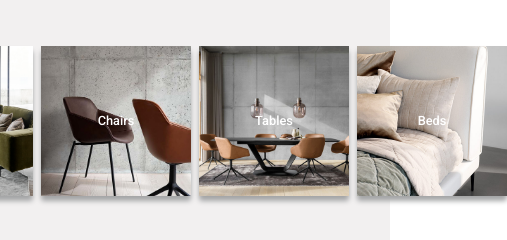
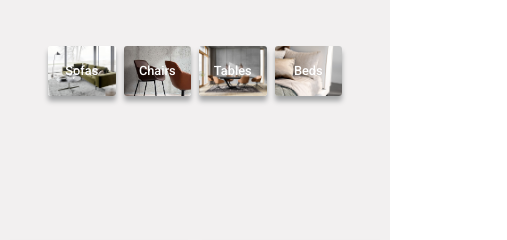
Before and after one commit to IevaZR/ecommerce-store-frontend, a React (Create React App) app: page / in a window 390 px wide. Shown: the part 527-767 px from the top of the page, 507 px wide, since content can reach past the window. Built offline with nearby package versions, Linux system fonts and the light colour scheme.

Commit message:
Filter tsx un css is updated

```diff
--- a/src/Components/Filter/Filter.css
+++ b/src/Components/Filter/Filter.css
@@ -10,5 +10,4 @@
     grid-template-columns: 1fr 1fr 1fr 1fr;
     column-gap: 0.5rem;
     row-gap: 0.5rem;
-    margin-bottom: 1.5rem;
 }
--- a/src/Components/Filter/Filter.tsx
+++ b/src/Components/Filter/Filter.tsx
@@ -10,7 +10,8 @@ import FilterSofas from '../../Assets/FilterSofas.jpeg'
 // @ts-ignore
 import FilterTables from '../../Assets/FilterTables.jpeg'
 
-const Filter = () => {
+
+const Filter: React.FC = () => {
   return (
     <div className="FilterWrapper">
       <div className="Filter">
--- a/src/Components/FilterItem/FilterItem.css
+++ b/src/Components/FilterItem/FilterItem.css
@@ -1,5 +1,5 @@
 .FilterItemWrapper {
-    width: 150px;
+    min-width: 150px;
     height: 150px;
     background-color: white;
     box-shadow: 0px 5px 5px #a4a5a6;
@@ -13,10 +13,16 @@
     font-size: 0.8rem;
     font-weight: 300;
 }
+.FilterItemWrapper:hover {
+    cursor: pointer;
+    border: 1px solid #323030;
+    box-shadow: rgba(0, 0, 0, 0.35) 0px 5px 15px;
+}
 .FilterItemImage {
     height: 100%;
     width: 100%;
     object-fit: cover;
+    border-radius: 3px;
 }
 .FilterItemName {
     width: 100%;
@@ -26,3 +32,11 @@
     font-size: 0.8rem;
     font-weight: 500;
 }
+
+@media screen and (max-width: 470px) {
+    .FilterItemWrapper {
+        min-width: 50px;
+        height: 50px;
+        font-size: 0.2rem;
+    }
+}
--- a/src/Components/FilterItem/FilterItem.tsx
+++ b/src/Components/FilterItem/FilterItem.tsx
@@ -1,13 +1,13 @@
 import React from 'react'
 import "../FilterItem/FilterItem.css"
 
-const FilterItem = (props) => {
+const FilterItem = ({ filterName, filterBackgroundImage }) => {
   return (
     <div className="FilterItemWrapper">
-        <img className="FilterItemImage" src={props.filterBackgroundImage} alt={props.filterName}></img>
-        <h2 className="FilterItemName">{props.filterName}</h2>
+        <img className="FilterItemImage" src={filterBackgroundImage} alt={filterName}></img>
+        <h2 className="FilterItemName">{filterName}</h2>
     </div>
   )
 }
 
-export default FilterItem
+export default FilterItem;
--- a/src/Components/ProductCard/ProductCard.tsx
+++ b/src/Components/ProductCard/ProductCard.tsx
@@ -6,7 +6,7 @@ interface ProductCardProps {
 }
 
 const ProductCard = ({productList}: ProductCardProps) => (
-    <div className='ProductCardWrapper'>
+    <div className='ProductCardWrapper' >
         <div className="ProductImageContainer">
             <img
                 src={productList.image}
--- a/src/Components/ProductList/ProductList.tsx
+++ b/src/Components/ProductList/ProductList.tsx
@@ -6,7 +6,6 @@ import { useState } from 'react';
 
 
 const ProductList = () => {
-
     const [products, setProducts] = useState(FurnitureData);
     // console.log(products);
     const [visibleProducts, setVisibleProducts] = useState(8);
```
